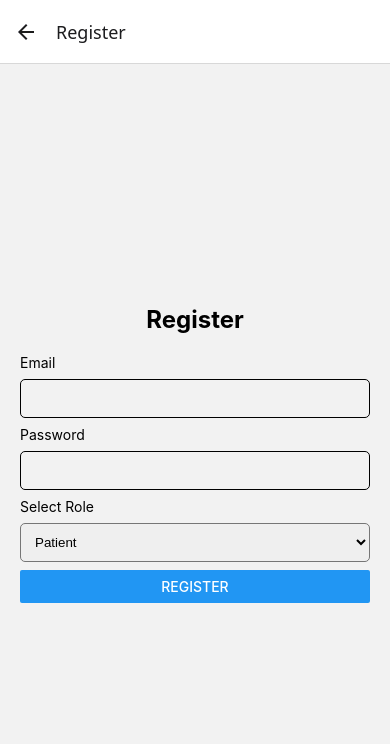
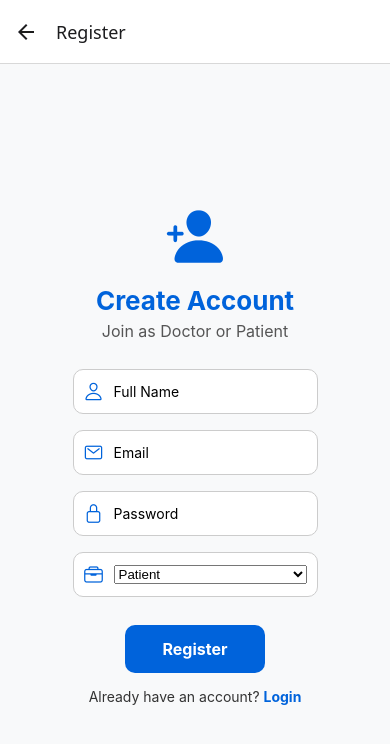
Before and after one commit to doctorpatient1234-maker/DoctorPatient, a React Native app: screen /Register in a window 390 px wide. Shown: the top 744 px of the page. Built offline with nearby package versions, Linux system fonts and the light colour scheme.

Commit message:
UI/UX enhancements

```diff
--- a/App.js
+++ b/App.js
@@ -13,6 +13,7 @@ export default function App() {
   return (
     <NavigationContainer>
       <Stack.Navigator initialRouteName="Login">
+
         <Stack.Screen
           name="Login"
           component={LoginScreen}
--- a/package.json
+++ b/package.json
@@ -21,6 +21,7 @@
     "react-native": "0.81.4",
     "react-native-gesture-handler": "~2.28.0",
     "react-native-get-random-values": "~1.11.0",
+    "react-native-picker-select": "^9.3.1",
     "react-native-reanimated": "~4.1.0",
     "react-native-safe-area-context": "~5.6.0",
     "react-native-screens": "~4.16.0",
--- a/screens/LoginScreen.js
+++ b/screens/LoginScreen.js
@@ -5,9 +5,9 @@ import {
   TextInput,
   TouchableOpacity,
   StyleSheet,
-  Alert,
   KeyboardAvoidingView,
   Platform,
+  Animated,
 } from "react-native";
 import { Ionicons } from "@expo/vector-icons";
 import { auth, db } from "../firebaseConfig";
@@ -17,11 +17,30 @@ import { doc, getDoc } from "firebase/firestore";
 export default function LoginScreen({ navigation }) {
   const [email, setEmail] = useState("");
   const [password, setPassword] = useState("");
+  const [errorMsg, setErrorMsg] = useState("");
+  const fadeAnim = useState(new Animated.Value(0))[0]; // for fade effect
+
+  const showError = (message) => {
+    setErrorMsg(message);
+    Animated.timing(fadeAnim, {
+      toValue: 1,
+      duration: 300,
+      useNativeDriver: true,
+    }).start();
+
+    // Auto-hide after 3 seconds
+    setTimeout(() => {
+      Animated.timing(fadeAnim, {
+        toValue: 0,
+        duration: 300,
+        useNativeDriver: true,
+      }).start();
+    }, 3000);
+  };
 
   const handleLogin = async () => {
     try {
       const userCred = await signInWithEmailAndPassword(auth, email, password);
-      alert("Login successful!");
       const userDoc = await getDoc(doc(db, "users", userCred.user.uid));
 
       if (userDoc.exists()) {
@@ -32,10 +51,30 @@ export default function LoginScreen({ navigation }) {
           navigation.replace("PatientDashboard");
         }
       } else {
-        Alert.alert("Error", "No user role found. Please register again.");
+        showError("No user role found. Please register again.");
       }
     } catch (err) {
-      Alert.alert("Login Failed", err.message);
+      let errorMessage = "Something went wrong. Please try again.";
+
+      switch (err.code) {
+        case "auth/invalid-email":
+          errorMessage = "Invalid email format.";
+          break;
+        case "auth/user-not-found":
+          errorMessage = "No account found with this email.";
+          break;
+        case "auth/wrong-password":
+          errorMessage = "Incorrect password.";
+          break;
+        case "auth/invalid-credential":
+          errorMessage = "Invalid email or password.";
+          break;
+        case "auth/too-many-requests":
+          errorMessage = "Too many failed attempts. Try again later.";
+          break;
+      }
+
+      showError(errorMessage);
     }
   };
 
@@ -44,6 +83,13 @@ export default function LoginScreen({ navigation }) {
       behavior={Platform.OS === "ios" ? "padding" : "height"}
       style={styles.container}
     >
+      {/* Error Banner */}
+      {errorMsg ? (
+        <Animated.View style={[styles.errorBanner, { opacity: fadeAnim }]}>
+          <Text style={styles.errorText}>{errorMsg}</Text>
+        </Animated.View>
+      ) : null}
+
       {/* Header Icon */}
       <Ionicons name="medkit" size={60} color="#0063dbff" style={styles.icon} />
       <Text style={styles.title}>Welcome Back</Text>
@@ -98,6 +144,21 @@ const styles = StyleSheet.create({
     backgroundColor: "#F8F9FA",
     padding: 20,
   },
+  errorBanner: {
+    position: "absolute",
+    top: 40,
+    backgroundColor: "#ff4d4f",
+    padding: 12,
+    borderRadius: 8,
+    width: "85%",
+    alignItems: "center",
+    zIndex: 10,
+  },
+  errorText: {
+    color: "#fff",
+    fontWeight: "bold",
+    fontSize: 14,
+  },
   icon: {
     marginBottom: 15,
   },
@@ -120,7 +181,7 @@ const styles = StyleSheet.create({
     borderRadius: 10,
     padding: 10,
     marginVertical: 8,
-    width: "30%", // reduced from 100% → 80%
+    width: "70%",
     backgroundColor: "#fff",
   },
   input: {
@@ -132,7 +193,7 @@ const styles = StyleSheet.create({
     paddingVertical: 14,
     borderRadius: 10,
     marginTop: 20,
-    width: "20%", // reduced width
+    width: "40%",
     alignItems: "center",
   },
   loginButtonText: {
--- a/screens/RegisterScreen.js
+++ b/screens/RegisterScreen.js
@@ -1,70 +1,169 @@
 import React, { useState } from "react";
-import { View, Text, TextInput, Button, StyleSheet } from "react-native";
+import {
+  View,
+  Text,
+  TextInput,
+  TouchableOpacity,
+  StyleSheet,
+  Alert,
+  ActivityIndicator,
+} from "react-native";
 import { Picker } from "@react-native-picker/picker";
+import { Ionicons } from "@expo/vector-icons";
 import { auth, db } from "../firebaseConfig";
 import { createUserWithEmailAndPassword } from "firebase/auth";
 import { doc, setDoc } from "firebase/firestore";
 
 export default function RegisterScreen({ navigation }) {
+  const [fullName, setFullName] = useState("");
   const [email, setEmail] = useState("");
   const [password, setPassword] = useState("");
-  const [role, setRole] = useState("patient"); // default role
+  const [role, setRole] = useState("patient");
+  const [loading, setLoading] = useState(false);
 
   const handleRegister = async () => {
+    if (!fullName || !email || !password) {
+      Alert.alert("Error", "Please fill all fields.");
+      return;
+    }
+    setLoading(true);
     try {
-      // 1. Create user with Firebase Auth
+      // Create user in Firebase Auth
       const userCred = await createUserWithEmailAndPassword(auth, email, password);
 
-      // 2. Save extra info (role + email) in Firestore
+      // Save user info in Firestore
       await setDoc(doc(db, "users", userCred.user.uid), {
-        email: email,
-        role: role,
+        fullName,
+        email,
+        role,
       });
 
-      alert(`Registered as ${role}`);
-      navigation.navigate("Login"); // go back to Login screen
+      Alert.alert("Success", "Account created successfully!");
+      navigation.replace(role === "doctor" ? "DoctorDashboard" : "PatientDashboard");
     } catch (err) {
-      alert(err.message);
+      Alert.alert("Registration Failed", err.message);
+    } finally {
+      setLoading(false);
     }
   };
 
   return (
     <View style={styles.container}>
-      <Text style={styles.title}>Register</Text>
+      <Ionicons name="person-add" size={60} color="#0063dbff" style={styles.icon} />
+      <Text style={styles.title}>Create Account</Text>
+      <Text style={styles.subtitle}>Join as Doctor or Patient</Text>
 
-      <Text>Email</Text>
+      {/* Full Name */}
+      <View style={styles.inputContainer}>
+        <Ionicons name="person-outline" size={20} color="#0063dbff" />
         <TextInput
           style={styles.input}
+          placeholder="Full Name"
+          value={fullName}
+          onChangeText={setFullName}
+        />
+      </View>
+
+      {/* Email */}
+      <View style={styles.inputContainer}>
+        <Ionicons name="mail-outline" size={20} color="#0063dbff" />
+        <TextInput
+          style={styles.input}
+          placeholder="Email"
           value={email}
           onChangeText={setEmail}
           autoCapitalize="none"
+          keyboardType="email-address"
         />
+      </View>
 
-      <Text>Password</Text>
+      {/* Password */}
+      <View style={styles.inputContainer}>
+        <Ionicons name="lock-closed-outline" size={20} color="#0063dbff" />
         <TextInput
           style={styles.input}
+          placeholder="Password"
           value={password}
           onChangeText={setPassword}
           secureTextEntry
         />
+      </View>
 
-      <Text>Select Role</Text>
+      {/* Role Dropdown */}
+      <View style={styles.inputContainer}>
+        <Ionicons name="briefcase-outline" size={20} color="#0063dbff" />
         <Picker
           selectedValue={role}
-        style={styles.input}
+          style={styles.picker}
           onValueChange={(itemValue) => setRole(itemValue)}
         >
+          <Picker.Item label="Doctor" value="doctor" />
           <Picker.Item label="Patient" value="patient" />
-        <Picker.Item label="Doctor" value="doctor" />
         </Picker>
+      </View>
 
-      <Button title="Register" onPress={handleRegister} />
+      {/* Register Button */}
+      <TouchableOpacity
+        style={[styles.registerButton, loading && styles.buttonDisabled]}
+        onPress={handleRegister}
+        disabled={loading}
+      >
+        {loading ? (
+          <ActivityIndicator size="small" color="#fff" />
+        ) : (
+          <Text style={styles.registerButtonText}>Register</Text>
+        )}
+      </TouchableOpacity>
+
+      {/* Login Link */}
+      <TouchableOpacity onPress={() => navigation.navigate("Login")}>
+        <Text style={styles.loginText}>
+          Already have an account?{" "}
+          <Text style={{ color: "#0063dbff", fontWeight: "bold" }}>Login</Text>
+        </Text>
+      </TouchableOpacity>
     </View>
   );
 }
 
 const styles = StyleSheet.create({
-  container: { flex: 1, justifyContent: "center", padding: 20 },
-  title: { fontSize: 24, fontWeight: "bold", marginBottom: 20, textAlign: "center" },
-  input: { borderWidth: 1, borderRadius: 5, padding: 10, marginVertical: 8 },
+  container: {
+    flex: 1,
+    justifyContent: "center",
+    alignItems: "center",
+    backgroundColor: "#F8F9FA",
+    padding: 20,
+  },
+  icon: { marginBottom: 15 },
+  title: {
+    fontSize: 26,
+    fontWeight: "bold",
+    color: "#0063dbff",
+    marginBottom: 5,
+  },
+  subtitle: { fontSize: 16, color: "#555", marginBottom: 20 },
+  inputContainer: {
+    flexDirection: "row",
+    alignItems: "center",
+    borderWidth: 1,
+    borderColor: "#ccc",
+    borderRadius: 10,
+    padding: 10,
+    marginVertical: 8,
+    width: "70%",
+    backgroundColor: "#fff",
+  },
+  input: { flex: 1, marginLeft: 10 },
+  picker: { flex: 1, marginLeft: 10 },
+  registerButton: {
+    backgroundColor: "#0063dbff",
+    paddingVertical: 14,
+    borderRadius: 10,
+    marginTop: 20,
+    width: "40%",
+    alignItems: "center",
+  },
+  buttonDisabled: { backgroundColor: "#2980b9", opacity: 0.7 },
+  registerButtonText: { color: "#fff", fontSize: 16, fontWeight: "bold" },
+  loginText: { marginTop: 15, fontSize: 14, color: "#333" },
 });
```
Also changed, not shown: screens/DoctorDetails.js (added, +22 -0 lines), 1 other file (tests, documents, lock files or other folders). Lines whose indentation alone changed are shown as unchanged.
